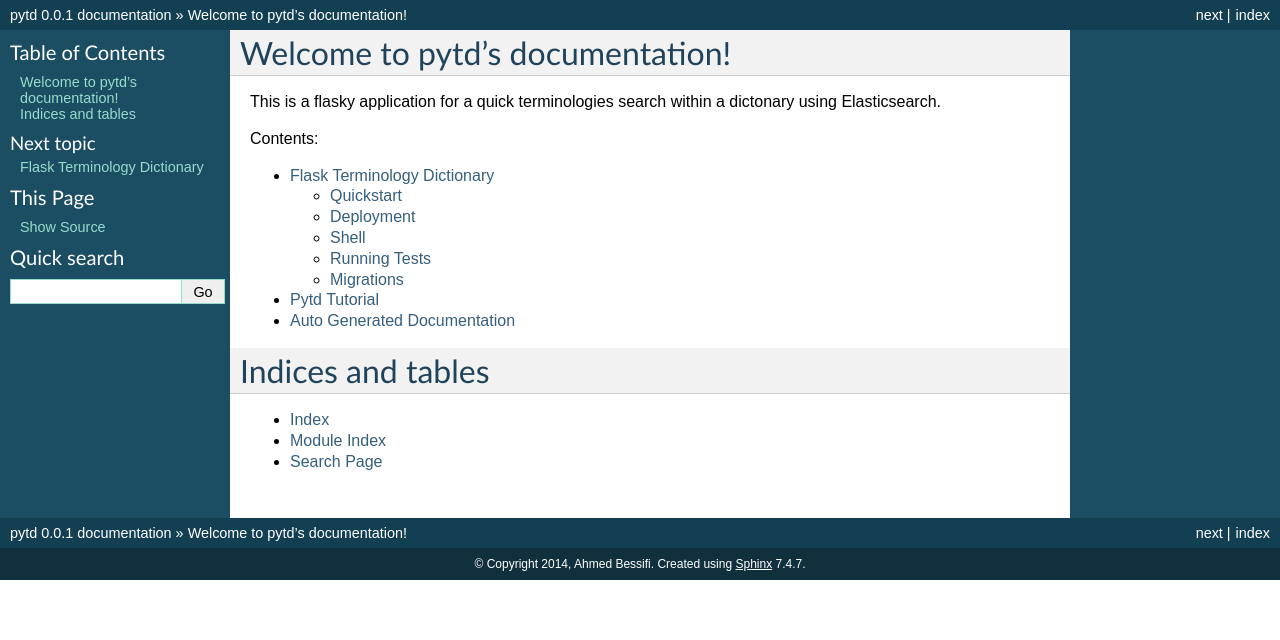
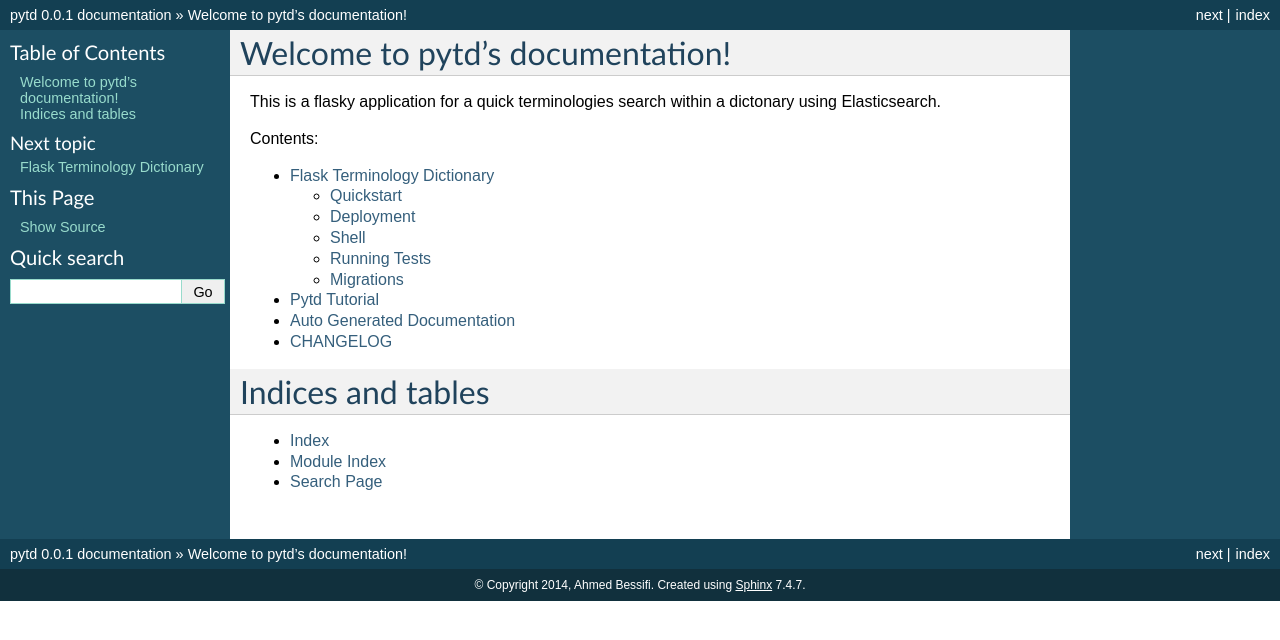
Before and after one commit to FooBarQuaxx/pytd, a Sphinx documentation site: the page built from docs/index.rst, in a window 1280 px wide. Shown: the top 640 px of the page. Built offline with Sphinx 7.4.7, drawn with Linux system fonts in a browser that asks for light colours.

Commit message:
Add docs/changelog.rst

```diff
--- /dev/null
+++ b/docs/changelog.rst
@@ -0,0 +1,2 @@
+CHANGELOG
+=========
--- a/docs/changes.rst
+++ /dev/null
@@ -1 +0,0 @@
-No changes
--- a/docs/index.rst
+++ b/docs/index.rst
@@ -16,6 +16,7 @@ Contents:
    project
    tutorial
    code
+   changelog
 
 Indices and tables
 ==================
```
